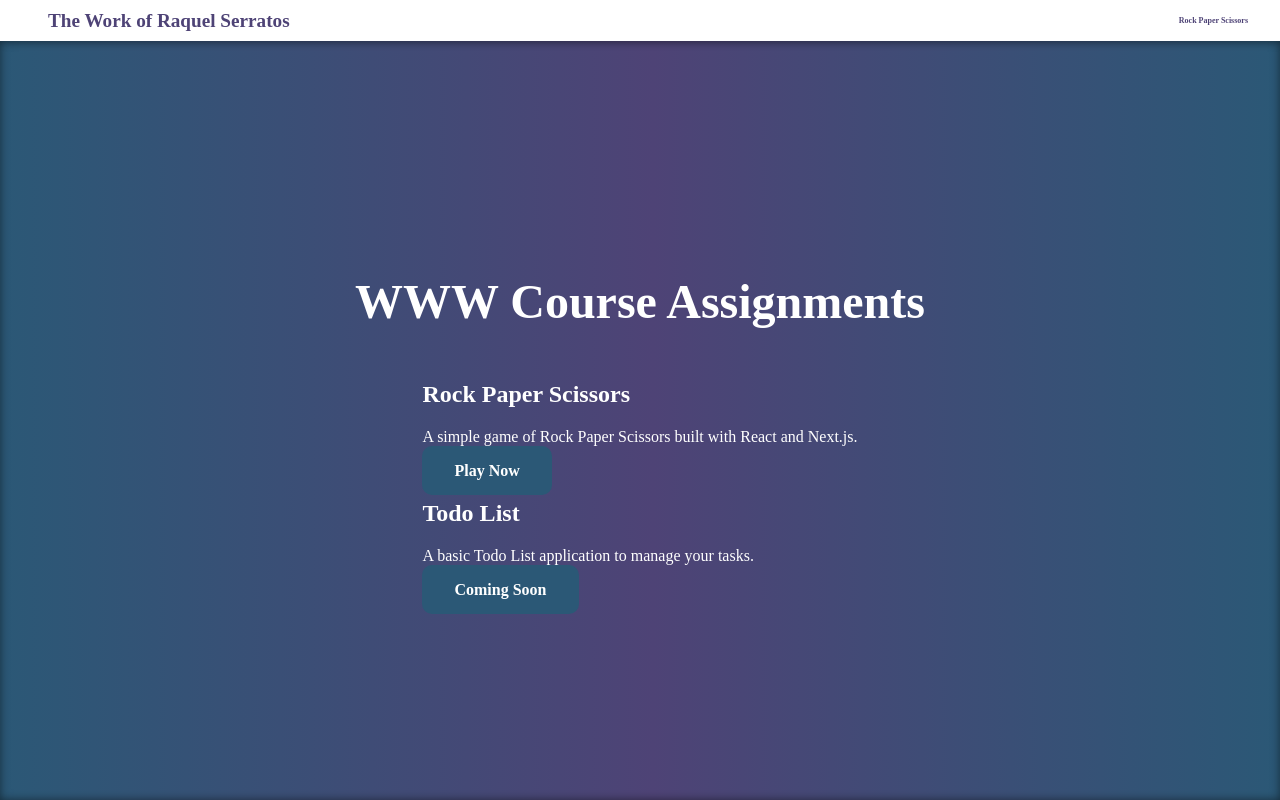
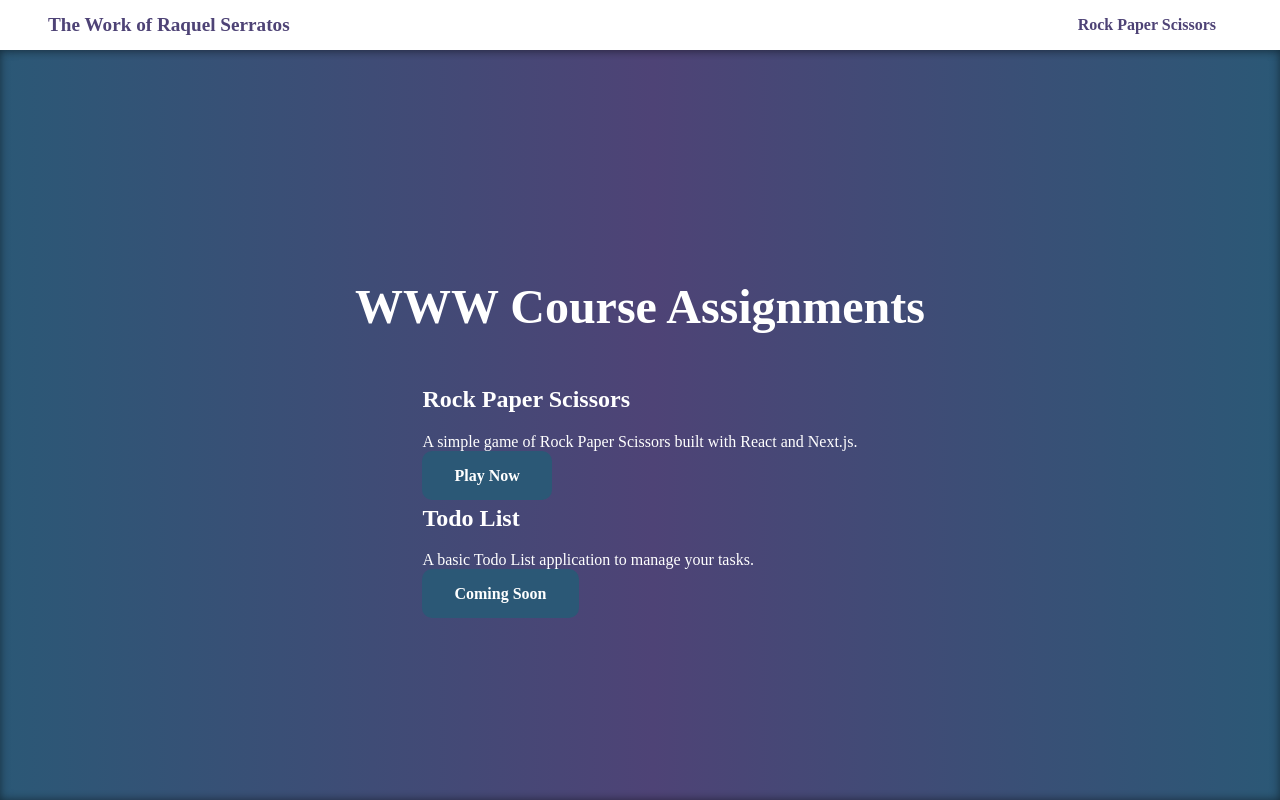
Before and after one commit to rserratos1/WWWCourseProjects, a Next.js app in the folder my-main-app/: page / in a window 1280 px wide. Built offline with nearby package versions, Linux system fonts and the light colour scheme; a web font is replaced by a local one.

Commit message:
updated the font of the headers, etc

```diff
--- a/my-main-app/src/app/components/Header.js
+++ b/my-main-app/src/app/components/Header.js
@@ -8,6 +8,9 @@ export default function Header() {
         <h1 className="header-title">
           <a href="/">The Work of Raquel Serratos</a>
         </h1>
+        <div>
+          <img className="menu-icon" src="\images\menu.png" alt="Menu Icon" />
+        </div>
         <ul>
           <li>
             <a href="/rockPaperScissors_2">Rock Paper Scissors</a>
--- a/my-main-app/src/app/components/header.css
+++ b/my-main-app/src/app/components/header.css
@@ -1,30 +1,42 @@
 .header-nav {
   display: flex;
-  flex-direction: column;
+  /* flex-direction: column; */
   justify-content: space-between;
   align-items: center;
-  font-size: 0.5rem;
+  font-size: 1rem;
+  padding-right: 2rem;
 }
 
 .header-title {
   margin: 0;
   padding: 0.5rem 1rem;
-  font-size: 1rem;
   color: #4e4376;
+  font-size: 1.1rem;
 }
 
 .header-title a:hover {
   color: orange;
-  transition: color 0.3s ease;
+  transition: color 0.10s ease;
   font: bold;
   background-color: white;
+  padding-bottom: 0.85rem;
+  border-bottom: orange 1rem solid;
 }
 
+.menu-icon {
+  width: 1.5rem;
+}
+
+nav ul {
+  display: none;
+}
+
+/* display is larger than cell phone */
 @media (min-width: 600px) {
   .header-nav {
     flex-direction: row;
     align-items: center;
-    font: 1.5rem;
+    font: 4rem;
   }
 
   .header-title {
@@ -35,7 +47,12 @@
     border-bottom: #4e4376 1px solid;
   }
 
+  .menu-icon {
+    display: none;
+  }
+
   nav ul {
+    display: flex;
     flex-direction: row;
     align-items: center;
   }
```
Also changed, not shown: my-main-app/public/images/menu.png (added).
